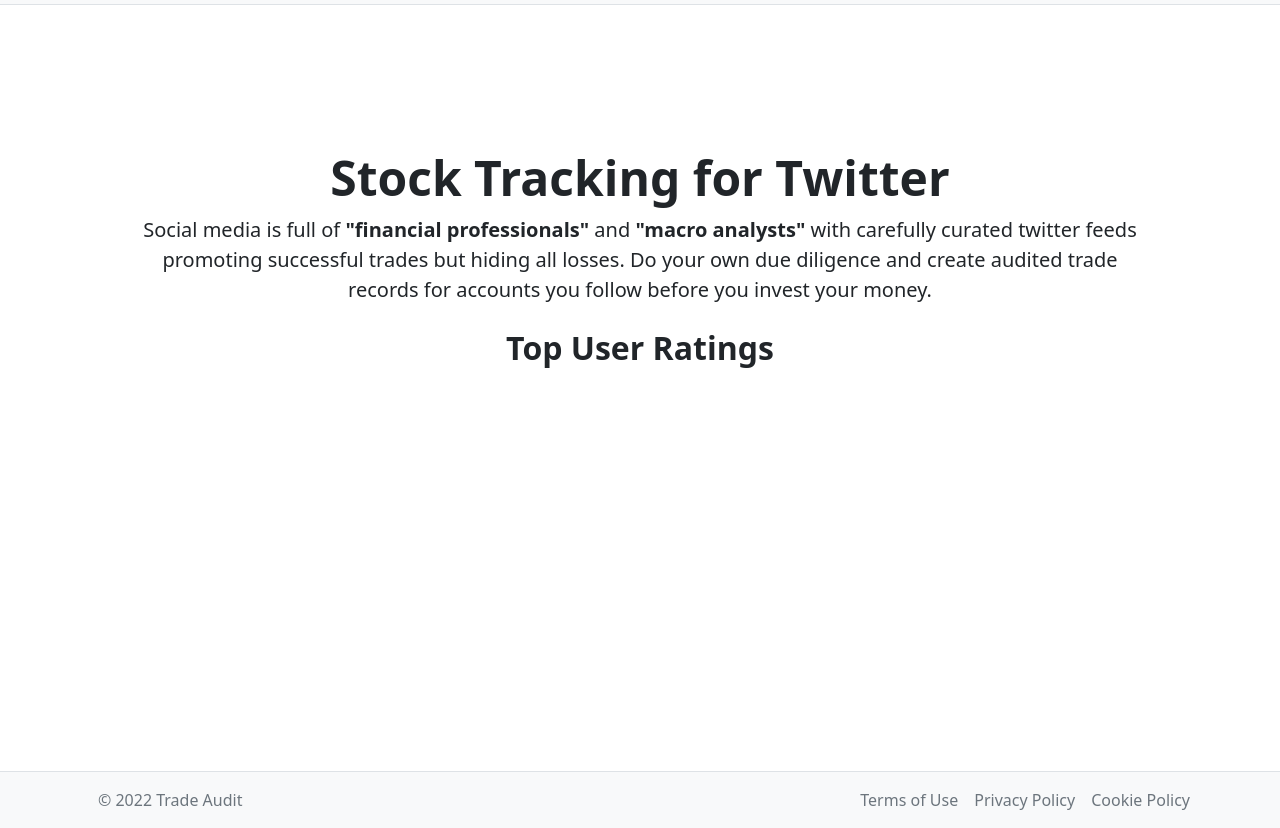
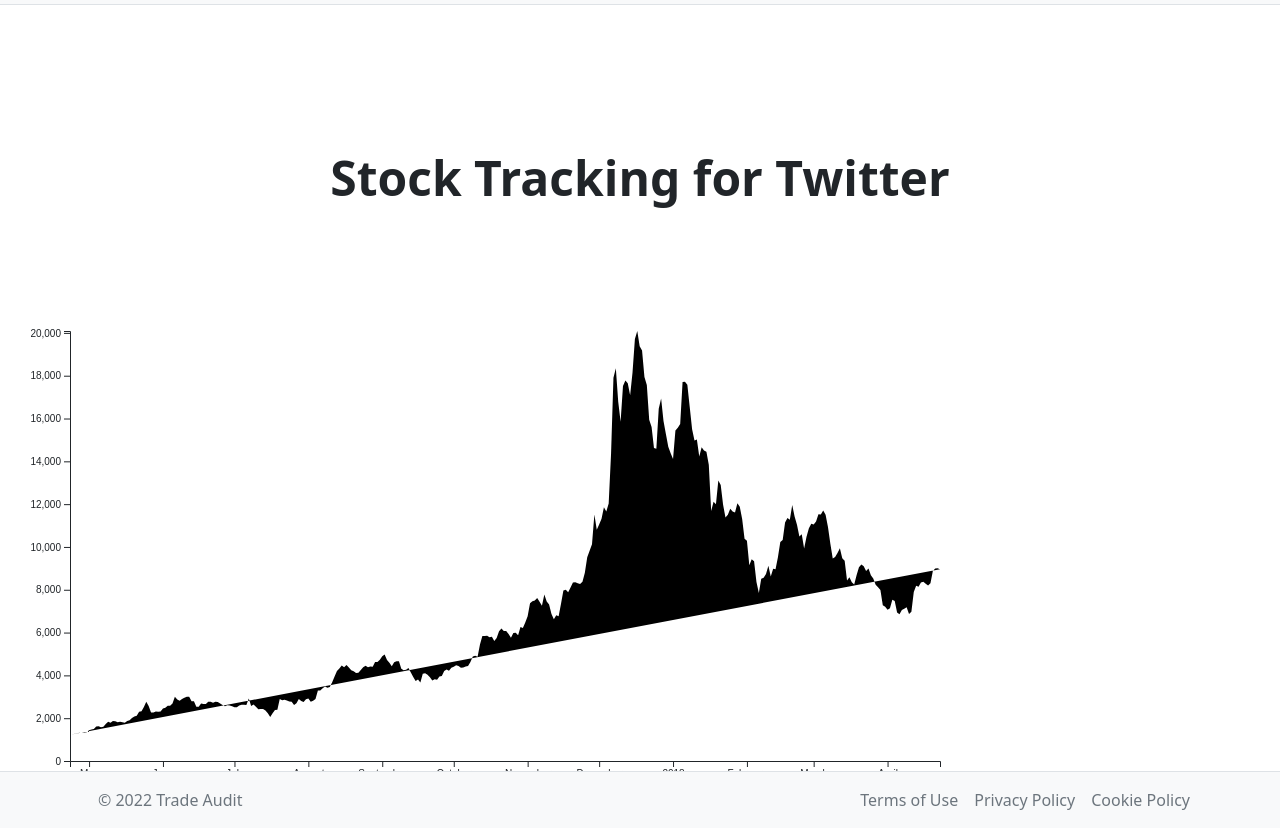
Before and after one commit to stevenrskelton/tradeaudit.app, a Jekyll site: the page built from user.html, in a window 1280 px wide, cut to the strip 72-900 px from the top of the page. Built offline with Jekyll 4.4.1, drawn with Linux system fonts in a browser that asks for light colours; some of the changed lines change nothing that is shown.

Commit message:
Update user.html

```diff
--- a/user.html
+++ b/user.html
@@ -6,192 +6,65 @@
 author_profile: false
 ---
 
+<script src="https://d3js.org/d3.v7.js"></script>
 <div class="px-4 py-5 my-5 text-center">
   <h1 class="display-5 fw-bold">Stock Tracking for Twitter</h1>
 
-  <p class="lead mb-4 container">Social media is full of <span class="fw-bold">"financial professionals"</span> and <span class="fw-bold">"macro analysts"</span> with carefully curated twitter feeds promoting successful trades but hiding all losses.  Do your own due diligence and create audited trade records for accounts you follow before you invest your money.</p>
+  <div id="my_dataviz"></div>
 
-  <h2 class="display-10 fw-bold">Top User Ratings</h2>
+  <script>
 
-  <script type="module">
-import {LitElement, html, svg} from 'https://cdn.jsdelivr.net/gh/lit/dist@2/core/lit-core.min.js';
+// set the dimensions and margins of the graph
+var margin = {top: 20, right: 20, bottom: 50, left: 70},
+    width = 960 - margin.left - margin.right,
+    height = 500 - margin.top - margin.bottom;
 
-export class PieChart extends LitElement {
-  static properties = {
-      positive: { type: Number },
-      negative: { type: Number },
-      size: { type: Number },
-  };
+// set the ranges
+var x = d3.scaleTime().range([0, width]);
+var y = d3.scaleLinear().range([height, 0]);
 
-  render() {
+// define the line
+var valueline = d3.line()
+    .x(function(d) { return x(d.date); })
+    .y(function(d) { return y(d.close); });
 
-    function getCoordinatesForPercent(percent) {
-      const x = Math.cos(2 * Math.PI * percent);
-      const y = Math.sin(2 * Math.PI * percent);
-      return [x, y];
-    }
+// append the svg obgect to the body of the page
+// appends a 'group' element to 'svg'
+// moves the 'group' element to the top left margin
+var svg = d3.select("body").append("svg")
+    .attr("width", width + margin.left + margin.right)
+    .attr("height", height + margin.top + margin.bottom)
+  .append("g")
+    .attr("transform", "translate(" + margin.left + "," + margin.top + ")");
 
-    const arr = [
-      { percent: this.positive ?? 0, color: '#538600' },
-      { percent: this.negative ?? 0, color: '#9f003e' },
-    ];
+// Get the data
+d3.csv("https://tradeaudit.app/assets/userdata.csv").then(function(data) {
 
-    let cumulativePercent = 0;
+  // format the data
+  data.forEach(function(d) {
+      d.date = d3.timeParse("%Y-%m-%d")(d.date);
+      d.close = +d.close;
+  });
 
-    const slices = arr.map(slice => {
-      // destructuring assignment sets the two variables at once
-      const [startX, startY] = getCoordinatesForPercent(cumulativePercent);
+  // Scale the range of the data
+  x.domain(d3.extent(data, function(d) { return d.date; }));
+  y.domain([0, d3.max(data, function(d) { return d.close; })]);
 
-      // each slice starts where the last slice ended, so keep a cumulative percent
-      cumulativePercent += slice.percent;
+  // Add the valueline path.
+  svg.append("path")
+      .data([data])
+      .attr("class", "line")
+      .attr("d", valueline);
 
-      const [endX, endY] = getCoordinatesForPercent(cumulativePercent);
+  // Add the x Axis
+  svg.append("g")
+      .attr("transform", "translate(0," + height + ")")
+      .call(d3.axisBottom(x));
 
-      // if the slice is more than 50%, take the large arc (the long way around)
-      const largeArcFlag = slice.percent > .5 ? 1 : 0;
+  // Add the y Axis
+  svg.append("g").call(d3.axisLeft(y));
 
-        // create an array and join it just for code readability
-      const pathData = [
-        `M ${startX} ${startY}`, // Move
-        `A 1 1 0 ${largeArcFlag} 1 ${endX} ${endY}`, // Arc
-      ].join(' ');
-
-      return svg`<path d="${pathData}" stroke="${slice.color}" stroke-width="0.45" fill="transparent"/>`;
-    })
-
-    const total = this.positive + this.negative;
-    const percent = total == 0 ? 0 : (this.positive / total * 100);
-    const text = Math.round(percent) + '%';
-    const textX = text.length == 4 ? -16.5 : (text.length == 3 ? -12 : -7);
-    const size = this.size ?? 64;
-
-    return svg`
-       <svg xmlns="http://www.w3.org/2000/svg" viewBox="-1.3 -1.3 2.6 2.6" height="${size}" width="${size}">
-         <style>
-            .small {
-              font: bold 13px sans-serif;
-              color: black;
-            }
-         </style>
-         ${slices}
-         <text class="small" transform="scale(0.043, 0.043)" x="${textX}" y="4">${text}</text>
-       </svg>
-    `;
-  }
-}
-customElements.define('pie-chart', PieChart);
-
-export class StockToolbar extends LitElement {
-  static properties = {
-      stocks: {state: true},
-      selectedStockId: {state: true},
-  };
-
-  constructor() {
-    super();
-    this.stocks = [];
-
-    var url = 'https://tradeaudit.app/assets/stocks.json';
-
-    // Making our request
-    fetch(url, { method: 'GET' })
-        .then(Result => Result.json())
-        .then(string => {
-            console.log(string);
-            this.stocks = string.stocks;
-        })
-    .catch(errorMsg => { console.log(errorMsg); });
-
-    this.toggleSelected(null);
-  }
-
-  render() {
-    return html`
-       <link href="https://cdn.jsdelivr.net/npm/bootstrap@5.2.1/dist/css/bootstrap.min.css" rel="stylesheet"
-  integrity="sha384-iYQeCzEYFbKjA/T2uDLTpkwGzCiq6soy8tYaI1GyVh/UjpbCx/TYkiZhlZB6+fzT" crossorigin="anonymous">
-        <div class="input-group mb-3" style="margin:auto;justify-content:center;">
-            ${this.stocks.map(
-              (item) => html`
-                <button
-                    @click=${() => this.toggleSelected(item.stockId)}
-                    class="btn btn-outline-secondary ${item.stockId == this.selectedStockId ? 'active' : ''}" type="button"
-                >
-                    ${item.symbol}
-                </button>`
-            )}
-        </div>
-    `;
-  }
-
-  toggleSelected(stockId) {
-    if(this.selectedStockId == stockId){
-      this.selectedStockId = null;
-    }else{
-      this.selectedStockId = stockId;
-    }
-    var url = 'https://tradeaudit.app/assets/users.json';
-
-    // Making our request
-    fetch(url, { method: 'GET' })
-        .then(Result => Result.json())
-        .then(string => {
-            const usersummaries = document.getElementsByTagName('user-summary')[0];
-            if(this.selectedStockId != null){
-                usersummaries.usersummaries = string.users.filter(user => user.stocks.find(stock => stock.stockId === this.selectedStockId) != null);
-            }else{
-                usersummaries.usersummaries = string.users;
-            }
-            usersummaries.selectedStockId = this.selectedStockId;
-        })
-    .catch(errorMsg => { console.log(errorMsg); });
-  }
-}
-customElements.define('stock-toolbar', StockToolbar);
-
-export class UserSummary extends LitElement {
-  static properties = {
-      usersummaries: { type: Array, state: true },
-      selectedStockId: { type: Number, state: true },
-      height: { type: Number },
-  };
-
-  render() {
-    const height = this.height ?? 64;
-    return html`
-       <link href="https://cdn.jsdelivr.net/npm/bootstrap@5.2.1/dist/css/bootstrap.min.css" rel="stylesheet"
-  integrity="sha384-iYQeCzEYFbKjA/T2uDLTpkwGzCiq6soy8tYaI1GyVh/UjpbCx/TYkiZhlZB6+fzT" crossorigin="anonymous">
-        <ul class="list-group" id="stock-ul" style="max-width:800px;margin:auto;">
-            ${(this.usersummaries ?? []).map(
-              (item) => html`
-                <li class="list-group-item container" style="display:flex;align-items:center;">
-                    <div style="display:flex">
-                        <img src="${item.twitterProfileUrl}" style="width:${height}px;height:${height}px;border-radius:50%;"/>
-                        <div style="text-align:left;padding-left:12px;margin-top:auto;margin-bottom:auto;">
-                            <h5 class="card-title">${item.twitterUserName}</h5>
-                            <h6 class="card-subtitle text-muted">@${item.twitterDisplayName}</h6>
-                            <span>${item.followerCount} Followers</span>
-                        </div>
-                    </div>
-                    <div style="flex-grow:1" class="card-text">
-                        <div style="font-weight:bold">${item.conversationCount} Trade Conversations</div>
-                        ${item.stocks.map(
-                            (stock) => {
-                                const selected = this.selectedStockId == stock.stockId ? "fw-bold" : "";
-                                return html`<span class="card-link text-muted ${selected}" style="padding-left:4px;padding-right:4px">${stock.symbol}</span>`
-                            }
-                        )}
-                    </div>
-                    <pie-chart size="${height}" positive="${item.positiveRatingPercent}" negative="${item.negativeRatingPercent}"></pie-chart>
-                </li>`
-            )}
-        </ul>
-    `;
-  }
-}
-customElements.define('user-summary', UserSummary);
+});
   </script>
 
-  <stock-toolbar></stock-toolbar>
-
-  <user-summary height="80"></user-summary>
 </div>
```
